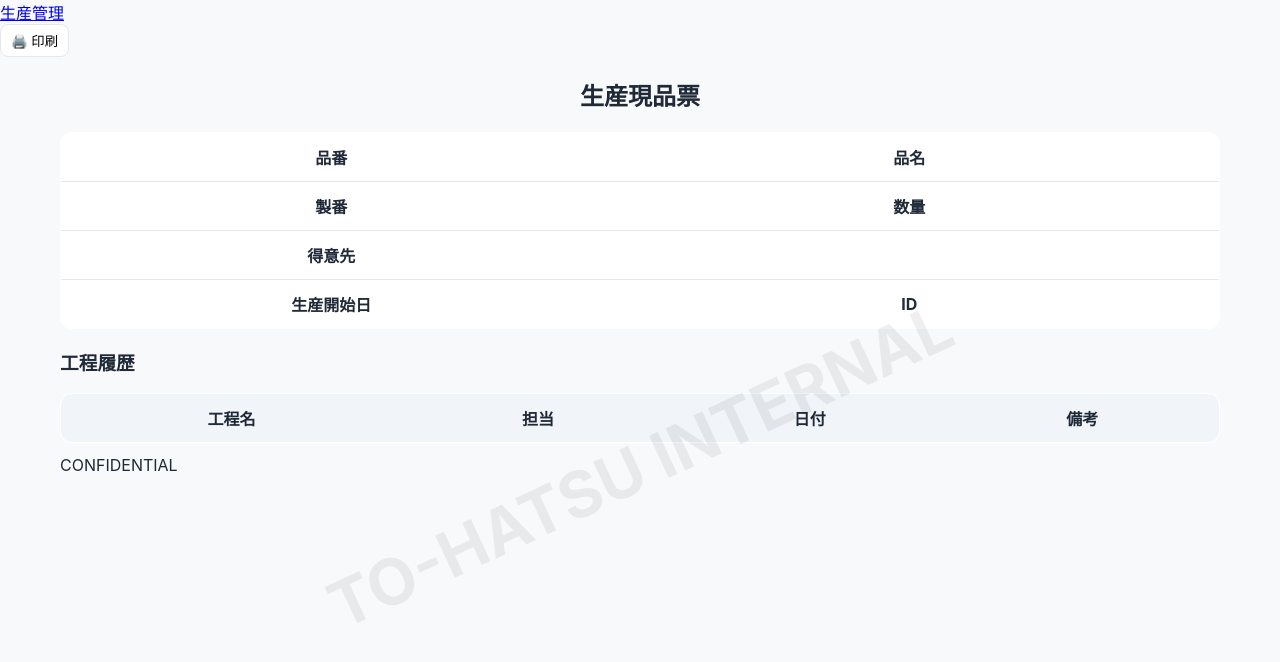
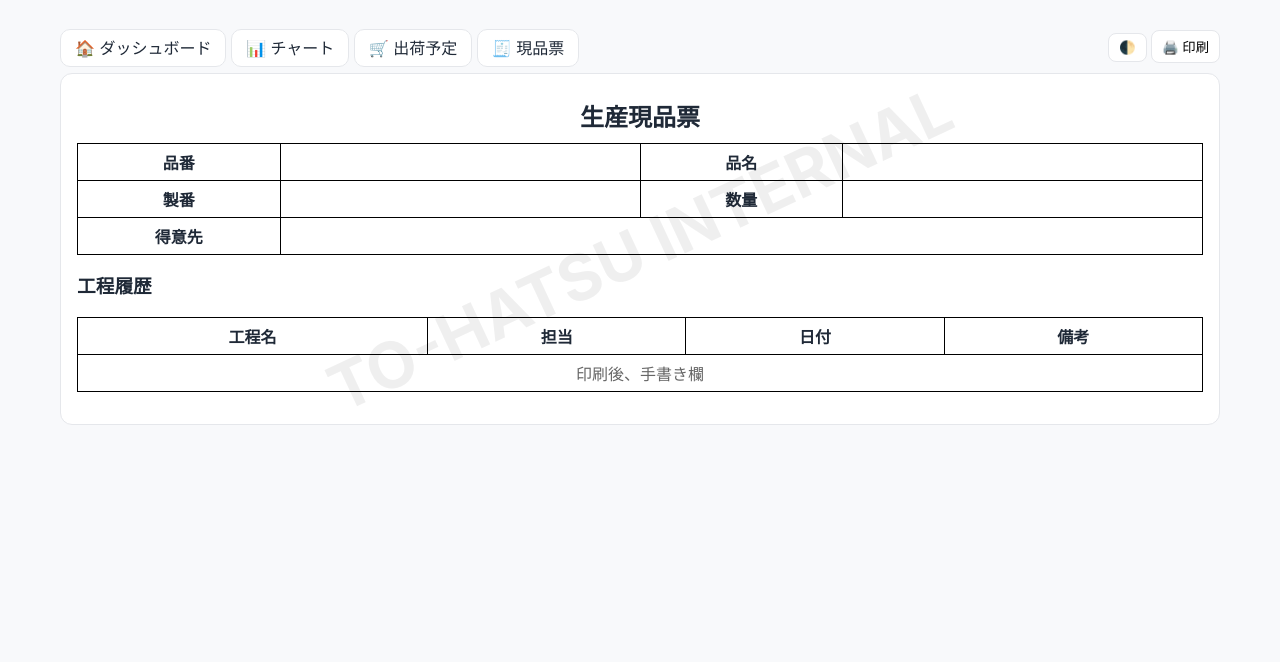
Before and after one commit to tohatsuwahyu/testerp, a plain HTML site: page tickets.html in a window 1280 px wide. Drawn offline with Linux system fonts and the light colour scheme.

Commit message:
Update tickets.html

```diff
--- a/tickets.html
+++ b/tickets.html
@@ -1,43 +1,46 @@
 <!doctype html>
 <html>
 <head>
-  <meta charset="utf-8"/>
-  <meta name="viewport" content="width=device-width, initial-scale=1"/>
-  <title>生産現品票</title>
-  <link rel="stylesheet" href="./assets/styles.css"/>
+  <meta charset="utf-8"><title>生産現品票</title>
+  <meta name="viewport" content="width=device-width,initial-scale=1">
+  <link rel="stylesheet" href="assets/styles.css">
 </head>
-<body data-page="tickets">
-<header class="no-print">
-  <div class="logo"><a href="./dashboard.html">生産管理</a></div>
-  <div class="flex"><button onclick="window.print()" class="btn">🖨️ 印刷</button></div>
-</header>
+<body onload="loadTicket()">
+  <div class="container">
+    <nav class="top">
+      <div>
+        <a href="index.html">🏠 ダッシュボード</a>
+        <a href="charts.html">📊 チャート</a>
+        <a href="delivery.html">🛒 出荷予定</a>
+        <a href="tickets.html">🧾 現品票</a>
+      </div>
+      <div>
+        <button class="btn" onclick="toggleTheme()">🌓</button>
+        <button class="btn" onclick="window.print()">🖨️ 印刷</button>
+      </div>
+    </nav>
 
-<div class="container">
-  <div class="card">
-    <h2 style="text-align:center;margin-top:0">生産現品票</h2>
-    <table class="table">
-      <tr><th>品番</th><td id="t-partno"></td><th>品名</th><td id="t-prodname"></td></tr>
-      <tr><th>製番</th><td id="t-prodno"></td><th>数量</th><td id="t-qty"></td></tr>
-      <tr><th>得意先</th><td colspan="3" id="t-cust"></td></tr>
-      <tr><th>生産開始日</th><td id="t-date"></td><th>ID</th><td id="t-id"></td></tr>
-    </table>
+    <div class="watermark" style="background:var(--card);border:1px solid var(--border);border-radius:12px;padding:16px;position:relative">
+      <h2 style="text-align:center;margin:8px 0">生産現品票</h2>
+      <table class="print-table" style="margin-top:10px">
+        <tr><th style="width:18%">品番</th><td id="t-partNo"></td><th style="width:18%">品名</th><td id="t-prodName"></td></tr>
+        <tr><th>製番</th><td id="t-prodNo"></td><th>数量</th><td id="t-qty"></td></tr>
+        <tr><th>得意先</th><td colspan="3" id="t-customer"></td></tr>
+      </table>
 
-    <h3>工程履歴</h3>
-    <table class="table">
-      <thead><tr><th>工程名</th><th>担当</th><th>日付</th><th>備考</th></tr></thead>
-      <tbody id="hist"></tbody>
-    </table>
+      <h3 style="margin-top:16px">工程履歴</h3>
+      <table class="print-table">
+        <thead><tr><th>工程名</th><th>担当</th><th>日付</th><th>備考</th></tr></thead>
+        <tbody id="hist-body"><tr><td colspan="4" style="text-align:center;color:#666">印刷後、手書き欄</td></tr></tbody>
+      </table>
 
-    <div class="flex" style="justify-content:center;margin-top:12px">
-      <div id="qrcode"></div>
+      <div id="qrcode" style="text-align:center;margin:16px 0"></div>
+
+      <div class="tiny-sign" id="tiny-sign"></div>
     </div>
+  </div>
 
-    <div class="watermark">CONFIDENTIAL</div>
-    <div id="sig-mini" class="sig-mini"></div>
-  </div>
-</div>
-
-<script src="./assets/qrcode.min.js"></script>
-<script src="./assets/app.js"></script>
+  <script src="assets/qrcode.min.js"></script>
+  <script src="assets/app.js"></script>
 </body>
 </html>
```
